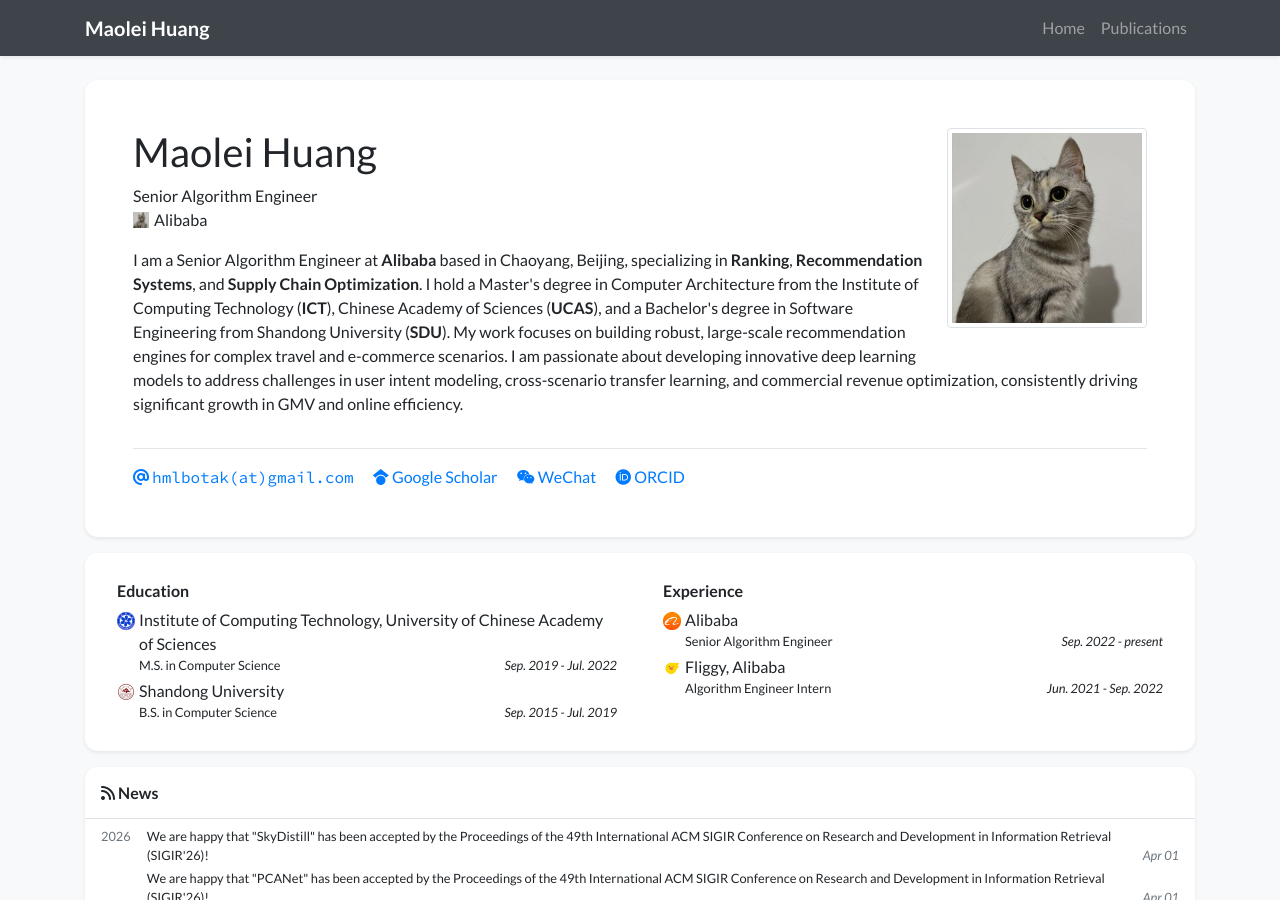
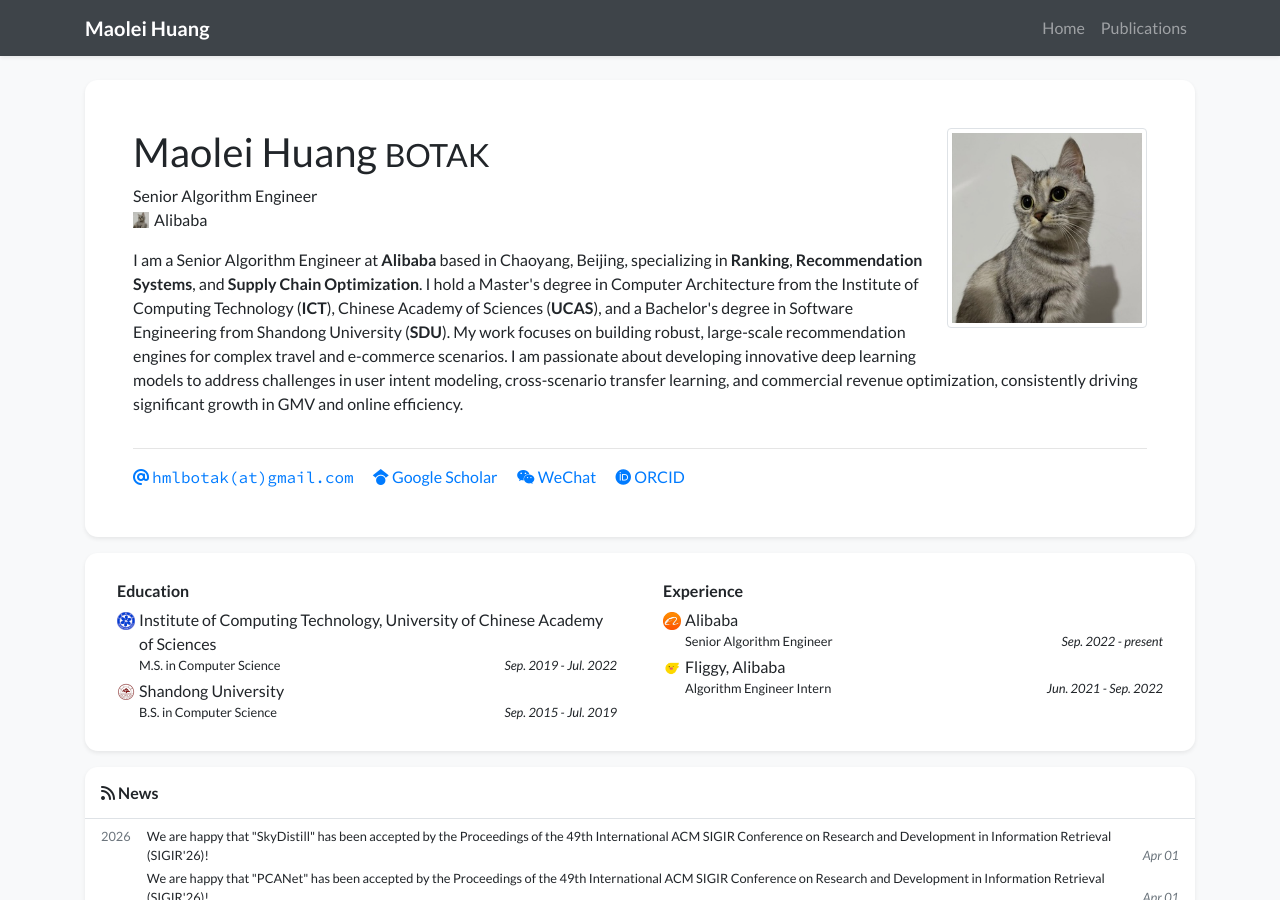
Before and after one commit to BOTAK0803/BOTAK0803.github.io, a Jekyll site: the page built from index_layout2.html, in a window 1280 px wide and 900 px high. Built offline with Jekyll 4.4.1, drawn with Linux system fonts in a browser that asks for light colours; nearby versions of some CDN libraries; a style sheet for code colours, icons or effects is not loaded.

Commit message:
fix bugs

```diff
--- a/_data/profile.yml
+++ b/_data/profile.yml
@@ -1,5 +1,5 @@
 primary_name: "Maolei Huang"
-secondary_name: ""
+secondary_name: "BOTAK"
 navbar_name: "Maolei Huang"
 
 positions:
```
Also changed, not shown: 1 other file.
